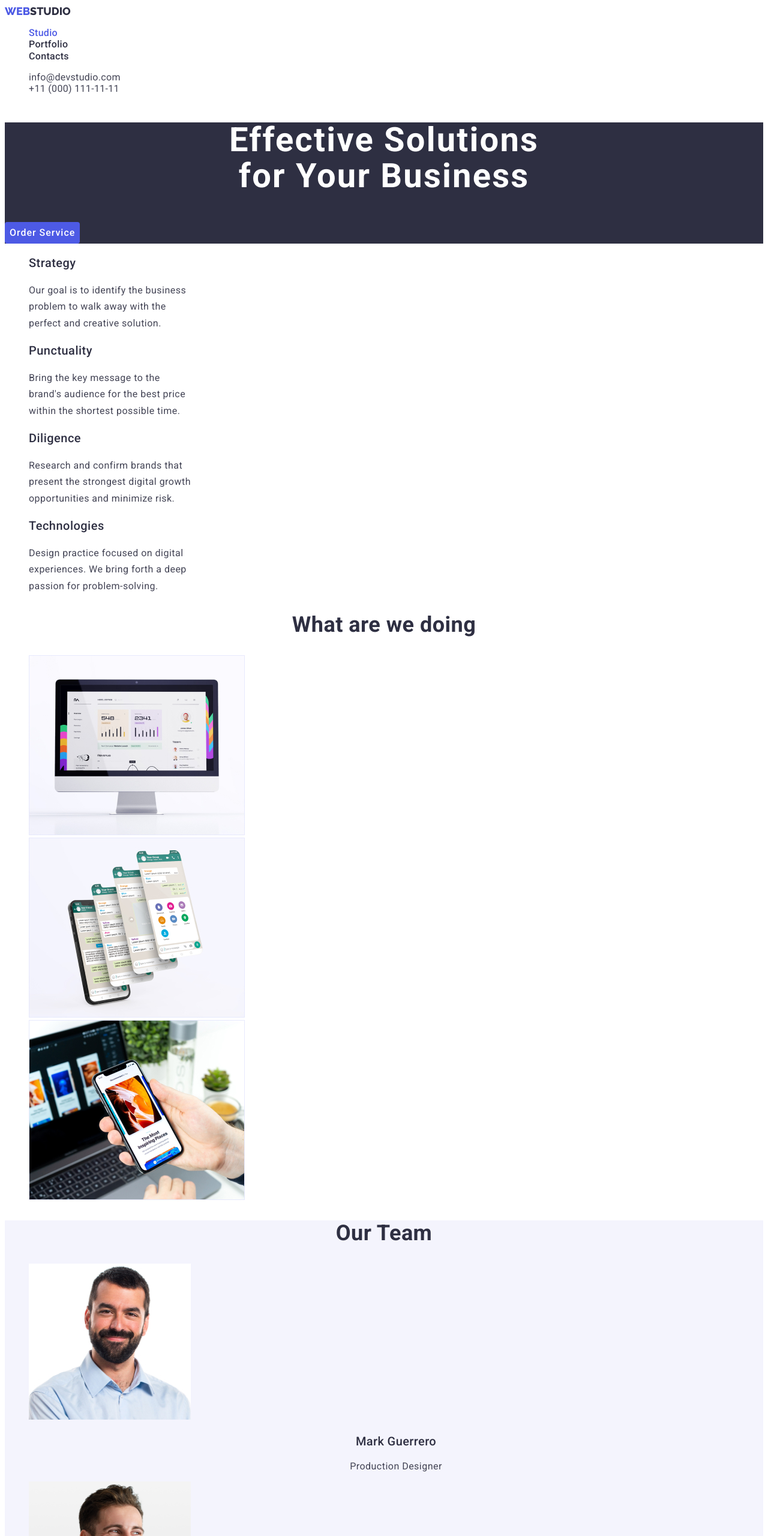
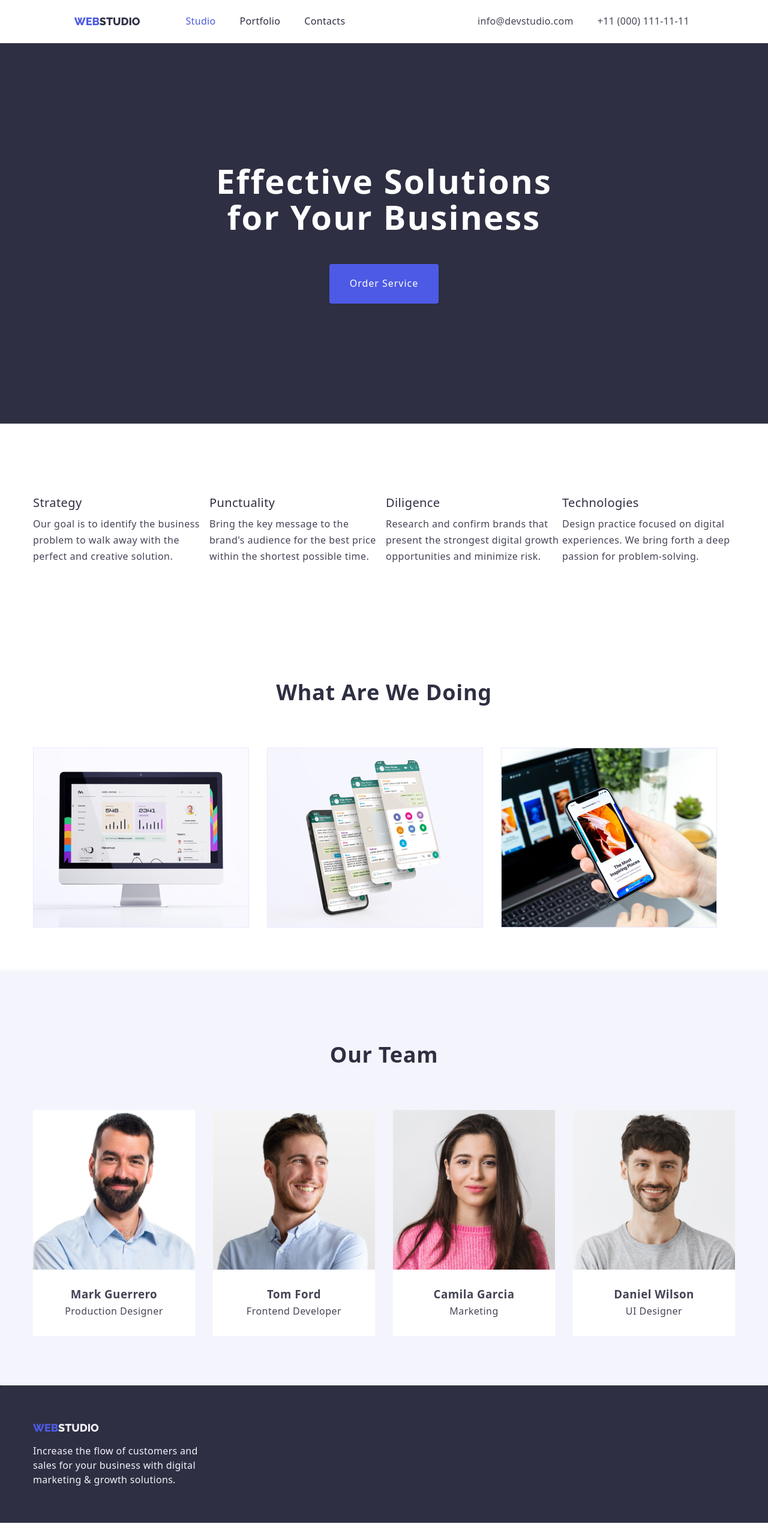
Before and after one commit to jojo0426/goit-markup-hw-03, a plain HTML site: page index.html in a window 1280 px wide. Shown: the top 2560 px of the page at 60% size. After the commit the page ends 2538 px from the top, so only its background shows below. Drawn offline with nearby package versions, Linux system fonts and the light colour scheme.

Commit message:
updated hw3

```diff
--- a/css/style.css
+++ b/css/style.css
@@ -10,8 +10,23 @@
   --ocean: #404bbf;
 }
 
-/* ============this is the general style section================ */
+/* --------css margin reset--- */
+h1,
+h2,
+h3,
+p {
+  margin: 0;
+}
 
+ul {
+  list-style: none;
+  padding: 0;
+  margin: 0;
+  display: flex;
+  margin-left: auto;
+}
+
+/* ---common properties for tags and class--- */
 body {
   font-family: "Roboto", sans-serif;
   font-size: 16px;
@@ -19,10 +34,31 @@ body {
   color: var(--slate);
 }
 
-.list {
-  list-style: none;
+a {
+  text-decoration: none;
 }
 
+.container {
+  width: 1200px;
+  padding: 0 15px;
+  margin: 0 auto;
+}
+
+.image {
+  display: block;
+  max-width: 100%;
+  height: auto;
+}
+
+.nav-menu .page:hover,
+.nav-menu .page:focus,
+.nav-menu .page.current,
+.contacts-menu .item:hover,
+.contacts-menu .item:focus {
+  color: var(--iris-color);
+}
+
+/* ---logo--- */
 .logo-link {
   text-decoration: none;
   font-family: "Raleway", sans-serif;
@@ -40,26 +76,87 @@ body {
   color: var(--iris-color, #4d5ae5);
 }
 
-.section-title {
+.studio {
   color: var(--navy-blue-color);
-  text-align: center;
-  font-size: 36px;
-  line-height: 1.17;
 }
 
-/* =======================this is navigation section=============== */
-
-.nav-menu .page:hover,
-.nav-menu .page:focus,
-.nav-menu .page.current,
-.contacts-menu .item:hover,
-.contacts-menu .item:focus {
-  color: var(--iris-color);
+/* ---navigation menu --- */
+.nav-menu,
+.contacts-menu {
+  display: flex;
+  align-items: center;
+  justify-content: center;
+  margin: 76px;
+  gap: 40px;
 }
 
-/* =====================this is the button section============ */
+.contacts-menu .item {
+  color: var(--slate);
+  font-weight: 400;
+  line-height: 1.14;
+  letter-spacing: 0.02em;
+}
+
+.contacts-menu-container {
+  margin-left: auto;
+}
+
+.page-header {
+  display: flex;
+  align-items: center;
+  justify-content: space-between;
+  border-bottom: 1px solid #ececec;
+  /* width: 1440px; */
+  height: 72px;
+  justify-content: center;
+  flex-shrink: 0;
+}
+
+.page-header .container {
+  display: flex;
+  align-items: center;
+}
+
+.header-nav {
+  justify-content: space-between;
+}
+
+.menu-container {
+  display: flex;
+  align-items: center;
+  margin-left: auto;
+}
+
+.nav-menu .page {
+  color: var(--navy-blue-color);
+  font-weight: 500;
+  line-height: 1.14;
+  letter-spacing: 0.02em;
+  text-decoration: none;
+}
+
+/* ---this is the hero section--- */
+.hero {
+  color: var(--white, #fff);
+  text-align: center;
+  display: block;
+  padding: 200px 0;
+  background: var(--navy-blue-color);
+}
+
+.hero-title {
+  font-size: 56px;
+  font-weight: 700;
+  line-height: 1.07;
+  letter-spacing: 0.04em;
+  margin-left: auto;
+  margin-right: auto;
+  margin-bottom: 48px;
+}
 
 .button {
+  display: block;
+  margin: auto;
   border-color: transparent;
   font-family: inherit;
   border-radius: 4px;
@@ -68,6 +165,7 @@ body {
   line-height: 1.5;
   letter-spacing: 0.03em;
   cursor: pointer;
+  padding: 16px 32px;
 }
 
 .button.primary {
@@ -81,47 +179,30 @@ body {
 .button.primary:focus {
   background-color: var(--ocean);
 }
-/* =========================this is the webstudio logo================ */
 
-.studio {
-  color: var(--navy-blue-color);
+/* ---this is for section 1--- */
+.section {
+  padding-top: 120px;
+  padding-bottom: 120px;
 }
 
-.nav-menu .page {
-  color: var(--navy-blue-color);
-  font-weight: 500;
-  line-height: 1.14;
-  letter-spacing: 0.02em;
-  text-decoration: none;
+.section .section-item {
+  display: flex;
+  width: 264px;
+  display: flex;
+  flex-direction: column;
+  align-items: flex-start;
 }
-
-.contacts-menu .item {
-  color: var(--slate);
-  font-weight: 400;
-  line-height: 1.14;
-  letter-spacing: 0.02em;
-  text-decoration: none;
-}
-/* ==============this is for the hero section========== */
-
-.bg-hero {
-  background-color: var(--navy-blue-color);
-}
-
-.hero-title {
-  color: var(--white, #fff);
-  text-align: center;
-  font-size: 56px;
-  line-height: 1.07;
-  letter-spacing: 0.04em;
-}
-
-/* ==============this is for the section 1================ */
 
 .benefits .title {
   color: var(--navy-blue-color);
   font-size: 20px;
   font-weight: 500;
+  font-style: normal;
+  line-height: 24px;
+  letter-spacing: 0.4px;
+  width: 264px;
+  margin-bottom: 10px;
 }
 
 .benefits .description {
@@ -129,51 +210,127 @@ body {
   font-size: 16px;
   font-weight: 400;
   line-height: 1.71;
+  white-space: nowrap;
 }
 
-/* ===============this is section 3============== */
-
-.bg-team {
-  background-color: var(--cloud);
+.section-item:not(:last-child) {
+  margin-right: 30px;
 }
 
-.team .name {
-  color: var(--navy-blue-color);
-  font-size: 20px;
-  font-weight: 500;
-  letter-spacing: 0.02em;
-  text-align: center;
+/* ---this is for section 2 --- */
+.section {
+  padding-bottom: 72px;
+  background-color: var(--white);
 }
 
-.team .position {
-  color: var(--slate);
-  font-size: 16px;
-  font-weight: 400;
+/* ---this is for section 2 & 3--- */
+.section-title {
+  margin-bottom: 72px;
+  color: var(--navy-blue-color);
   text-align: center;
+  font-size: 36px;
+  font-style: normal;
+  font-weight: 700;
+  line-height: 40px;
+  letter-spacing: 0.72px;
+  text-transform: capitalize;
 }
 
-/* ===============this is the footer============= */
+.what-we-do-item:not(:last-child) {
+  margin-right: 30px;
+}
 
-.page-footer.bg-footer {
+/* ---this is for section 3--- */
+.what-we-do {
+  display: flex;
+}
+
+.section.bg-team {
+  border-radius: 0px 0px 4px 4px;
+  background: var(--cloud);
+  box-shadow: 0px 2px 1px 0px rgba(46, 47, 66, 0.08),
+    0px 1px 1px 0px rgba(46, 47, 66, 0.16),
+    0px 1px 6px 0px rgba(46, 47, 66, 0.08);
+}
+
+.team.list {
+  display: flex;
+}
+
+.what-we-do-item.list {
+  background-color: var(--white);
+  text-align: center;
+  margin-bottom: 10px;
+  font-weight: 500;
+  font-size: 16px;
+  line-height: 1.187;
+}
+
+.name.position {
+  padding: 0px;
+  color: var(--navy-blue-color);
+}
+.name {
+  margin-top: 30px;
+  margin-bottom: 8px;
+}
+
+.position {
+  margin-bottom: 32px;
+  color: var(--slate);
+}
+
+/* ---this is the footer--- */
+.page-footer {
+  padding: 60px 0;
+  height: 1.187;
+  flex-shrink: 0;
   background-color: var(--navy-blue-color);
+}
+
+.footer-description {
+  margin-top: 16px;
+  color: var(--cloud);
+  font-size: 16px;
+  font-style: normal;
+  font-weight: 400;
+  line-height: 24px;
+  letter-spacing: 0.32px;
 }
 
 .studio-footer {
   color: var(--cloud);
 }
 
-.footer-description {
-  color: var(--cloud);
+/* ---this is the portfolio--- */
+.projects {
+  height: 2076px;
+  background: var(--white);
 }
-/* ======================== portfolio========== */
-
-/* ------buttons------ */
 
 .button.filter {
-  background-color: var(--cloud);
+  padding: 6px 22px;
+  text-align: center;
+  font-weight: 500;
+  font-size: 16px;
+  line-height: 1.625;
+  letter-spacing: 0.03em;
+  margin-top: 96px;
+  margin-bottom: 72px;
+  border-radius: 4px;
+  border: 1px solid var(--cornflower);
+  background: var(--cloud);
   color: var(--iris-color);
-  font-weight: 500;
-  line-height: 1.62;
+}
+
+.filters {
+  display: flex;
+  margin-bottom: 50px;
+  justify-content: center;
+}
+
+.filter-list:not(:last-child) {
+  margin-right: 8px;
 }
 
 .button.filter:hover,
@@ -183,22 +340,40 @@ body {
   color: var(--cloud);
 }
 
-/* ============= this if for cards section ============ */
-
 .project .name {
   font-size: 20px;
   font-weight: 500;
-  line-height: 2;
   letter-spacing: 0.04em;
   color: var(--navy-blue-color);
+  padding-left: 16px;
+  margin-top: 0px;
+  padding-top: 32px;
+
 }
 
 .project .type {
   color: var(--slate);
   font-weight: 400;
-  line-height: 1.87;
+  padding-left: 16px;
+  padding-bottom: 32px;
+  margin-top: 0px;
+  }
+
+.projects.list {
+  display: flex;
+  flex-wrap: wrap;
+  gap: 30px;
+  height: 1420px;
+  padding-bottom: 0px;
+  flex-direction: column;
+  align-items: flex-start;
+  gap: 32px;
+  flex-shrink: 0;
 }
 
-.project {
-  text-decoration: none;
+.project-list {
+  border: 1px solid var(--cornflower);
+  background: var(--white);
 }
+
+.type
--- a/index.html
+++ b/index.html
@@ -6,10 +6,15 @@
     <meta http-equiv="X-UA-Compatible" content="IE=edge" />
     <meta name="viewport" content="width=device-width, initial-scale=1.0" />
     <link rel="stylesheet" href="./css/style.css" />
+    <link
+      rel="stylesheet"
+      href="https://cdnjs.cloudflare.com/ajax/libs/modern-normalize/2.0.0/modern-normalize.min.css"
+    />
   </head>
   <body>
     <header class="page-header">
-      <nav>
+      <div class="container menu-container">
+        <nav class="header-nav menu-container">
           <a href="./index.html" class="logo-link">
             <span class="logo">WEB</span>
             <span class="studio">STUDIO</span>
@@ -27,6 +32,7 @@
             </li>
           </ul>
         </nav>
+        <div class="contacts-menu-container">
           <ul class="contacts-menu list">
             <li>
               <a href="mailto:info@devstudio.com" class="item">
@@ -37,6 +43,8 @@
               <a href="tel:+110001111111" class="item">+11 (000) 111-11-11</a>
             </li>
           </ul>
+        </div>
+      </div>
     </header>
 
     <main>
@@ -53,7 +61,7 @@
       <section class="section">
         <div class="container">
           <ul class="benefits list">
-            <li>
+            <li class="section-item">
               <h3 class="title">Strategy</h3>
               <p class="description">
                 Our goal is to identify the business <br />
@@ -62,7 +70,7 @@
               </p>
             </li>
 
-            <li>
+            <li class="section-item">
               <h3 class="title">Punctuality</h3>
               <p class="description">
                 Bring the key message to the <br />
@@ -71,7 +79,7 @@
               </p>
             </li>
 
-            <li>
+            <li class="section-item">
               <h3 class="title">Diligence</h3>
               <p class="description">
                 Research and confirm brands that <br />
@@ -80,7 +88,7 @@
               </p>
             </li>
 
-            <li>
+            <li class="section-item">
               <h3 class="title">Technologies</h3>
               <p class="description">
                 Design practice focused on digital <br />
@@ -97,24 +105,27 @@
         <div class="container">
           <h2 class="section-title">What are we doing</h2>
           <ul class="what-we-do list">
-            <li>
+            <li class="what-we-do-item">
               <img
+                class="image"
                 src="./images/picture1.jpg"
                 alt="monitor"
                 width="360"
                 height="300"
               />
             </li>
-            <li>
+            <li class="what-we-do-item">
               <img
+                class="image"
                 src="./images/picture2.jpg"
                 alt="mobile"
                 width="360"
                 height="300"
               />
             </li>
-            <li>
+            <li class="what-we-do-item">
               <img
+                class="image"
                 src="./images/picture3.jpg"
                 alt="mobile with laptop"
                 width="360"
@@ -130,8 +141,9 @@
         <div class="container">
           <h2 class="section-title">Our Team</h2>
           <ul class="team list">
-            <li>
+            <li class="what-we-do-item list">
               <img
+                class="image"
                 src="./images/prod-design.jpg"
                 alt="Production Design photo"
                 width="270"
@@ -141,8 +153,9 @@
               <p class="position">Production Designer</p>
             </li>
 
-            <li>
+            <li class="what-we-do-item list">
               <img
+                class="image"
                 src="./images/front-end-dev.png"
                 alt="Front End Developer photo"
                 width="270"
@@ -152,8 +165,9 @@
               <p class="position">Frontend Developer</p>
             </li>
 
-            <li>
+            <li class="what-we-do-item list">
               <img
+                class="image"
                 src="./images/marketing.jpg"
                 alt="Marketing photo"
                 width="270"
@@ -163,8 +177,9 @@
               <p class="position">Marketing</p>
             </li>
 
-            <li>
+            <li class="what-we-do-item list">
               <img
+                class="image"
                 src="./images/user-interface.jpg"
                 alt="User Interface photo"
                 width="270"
@@ -179,7 +194,7 @@
     </main>
     <!--This is a footer-->
     <footer class="page-footer bg-footer">
-      <div>
+      <div class="container">
         <a href="./index.html" class="logo-link">
           <span class="logo">WEB</span>
           <span class="studio-footer">STUDIO</span>
```
Also changed, not shown: portfolio.html (+38 -30 lines). Lines whose indentation alone changed are shown as unchanged.
